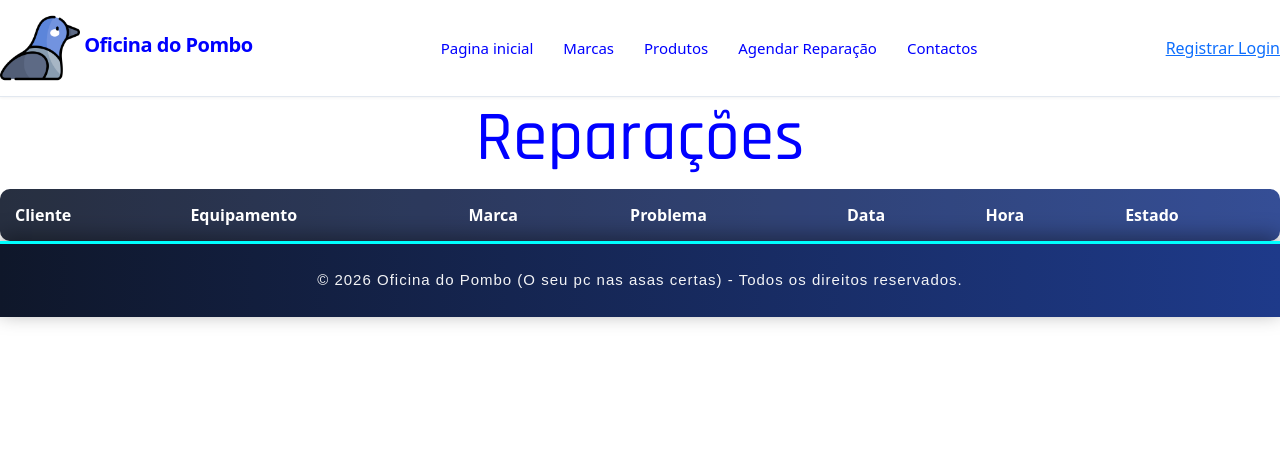
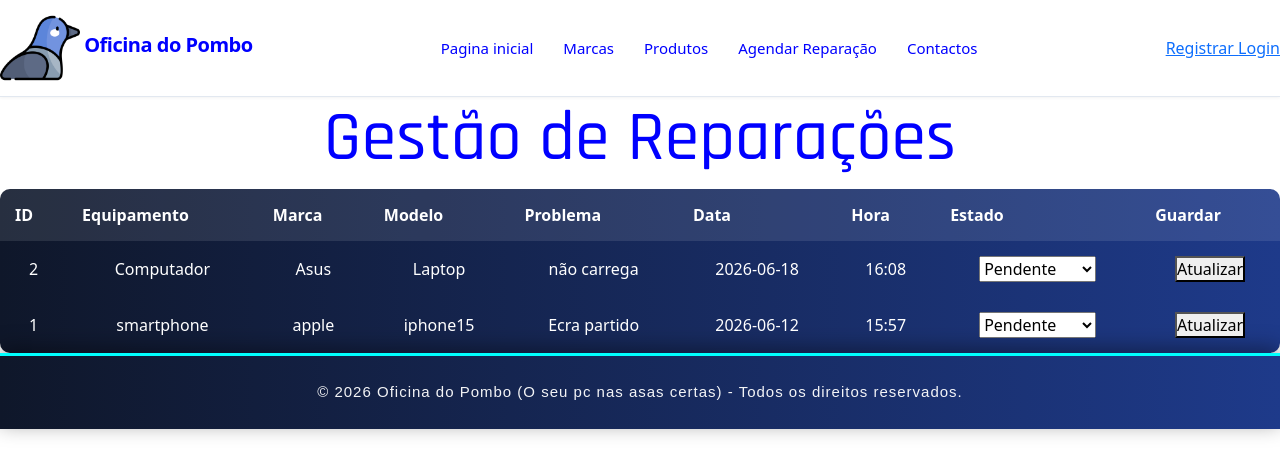
Before and after one commit to DanielAlves2006/PAP, a Flask app: page /reparacao_admin in a window 1280 px wide. Shown: the top 475 px of the page. Run offline with Flask 3, Linux system fonts and the light colour scheme; data comes from the database, SQL or seed files in the repository; both versions use the stored data as it was after the commit; lists and menus that the app fills with data are empty.

Commit message:
modified:   oficina_do_pombo.db 	modified:   routes/__pycache__/reparacoes.cpython-311.pyc 	modified:   routes/reparacoes.py 	modified:   templates/reparacao_admin.html

```diff
--- a/routes/reparacoes.py
+++ b/routes/reparacoes.py
@@ -1,7 +1,54 @@
-from flask import Blueprint, render_template
+from flask import Blueprint, render_template, request, redirect
+import sqlite3
 
 reparacoes_route = Blueprint('reparacoes', __name__)
 
 @reparacoes_route.route('/reparacao_admin')
 def reparacoes():
-    return render_template('reparacao_admin.html')
+
+    conn = sqlite3.connect('oficina_do_pombo.db')
+    cursor = conn.cursor()
+
+    cursor.execute("""
+    SELECT
+        id,
+        clientes_id,
+        equipamento,
+        marca,
+        modelo,
+        problema,
+        data_reparacao,
+        hora_reparacao,
+        estado
+    FROM reparacoes
+    ORDER BY data_reparacao DESC
+    """)
+
+    reparacoes = cursor.fetchall()
+
+    conn.close()
+
+    return render_template(
+        'reparacao_admin.html',
+        reparacoes=reparacoes
+    )
+
+
+@reparacoes_route.route('/atualizar_reparacao/<int:id>', methods=['POST'])
+def atualizar_reparacao():
+
+    estado = request.form.get('estado')
+
+    conn = sqlite3.connect('oficina_do_pombo.db')
+    cursor = conn.cursor()
+
+    cursor.execute("""
+    UPDATE reparacoes
+    SET estado = ?
+    WHERE id = ?
+    """, (estado, id))
+
+    conn.commit()
+    conn.close()
+
+    return redirect('/reparacao_admin')
--- a/templates/reparacao_admin.html
+++ b/templates/reparacao_admin.html
@@ -1,23 +1,25 @@
 <link rel="stylesheet" href="{{ url_for('static', filename='css/style.css') }}">
+<link rel="stylesheet" href="{{ url_for('static', filename='css/style2.css') }}">
 <link rel="stylesheet" href="{{ url_for('static', filename='css/cursor.css') }}">
 <link href="https://fonts.googleapis.com/css2?family=Rajdhani:wght@400;500;700&display=swap" rel="stylesheet">
 
+
 {% include 'header.html' %}
 
-<div class="admin-form">
-
-    <h4 class="rgb-text">Reparações</h4>
+<h4 class="rgb-text">Gestão de Reparações</h4>
 
 <table>
 
     <tr>
-            <th>Cliente</th>
+        <th>ID</th>
         <th>Equipamento</th>
         <th>Marca</th>
+        <th>Modelo</th>
         <th>Problema</th>
         <th>Data</th>
         <th>Hora</th>
         <th>Estado</th>
+        <th>Guardar</th>
     </tr>
 
     {% for reparacao in reparacoes %}
@@ -25,12 +27,42 @@
     <tr>
 
         <td>{{ reparacao[0] }}</td>
-            <td>{{ reparacao[1] }}</td>
         <td>{{ reparacao[2] }}</td>
         <td>{{ reparacao[3] }}</td>
         <td>{{ reparacao[4] }}</td>
         <td>{{ reparacao[5] }}</td>
         <td>{{ reparacao[6] }}</td>
+        <td>{{ reparacao[7] }}</td>
+
+        <td>
+
+            <form action="/atualizar_reparacao/{{ reparacao[0] }}" method="POST">
+
+                <select name="estado">
+
+                    <option value="Pendente">
+                        Pendente
+                    </option>
+
+                    <option value="Por Resolver">
+                        Por Resolver
+                    </option>
+
+                    <option value="Concluída">
+                        Concluída
+                    </option>
+
+                </select>
+        <td>
+            <button type="submit">Atualizar</button>
+        </td>
+
+        </form>
+        </td>
+
+
+
+
 
     </tr>
 
@@ -38,6 +70,4 @@
 
 </table>
 
-</div>
-
-{% include 'footer.html' %}
+{% include 'footer.html'%}
```
Also changed, not shown: oficina_do_pombo.db. Lines whose indentation alone changed are shown as unchanged.
